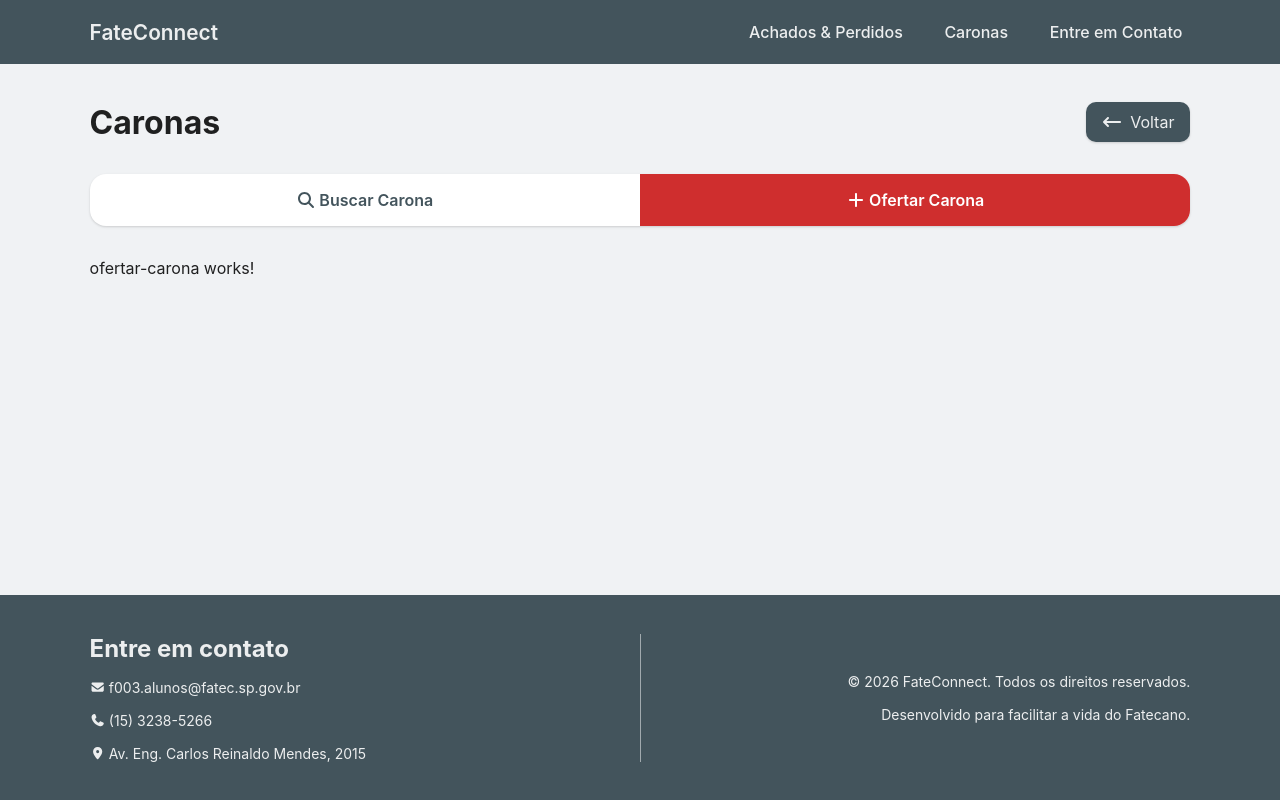
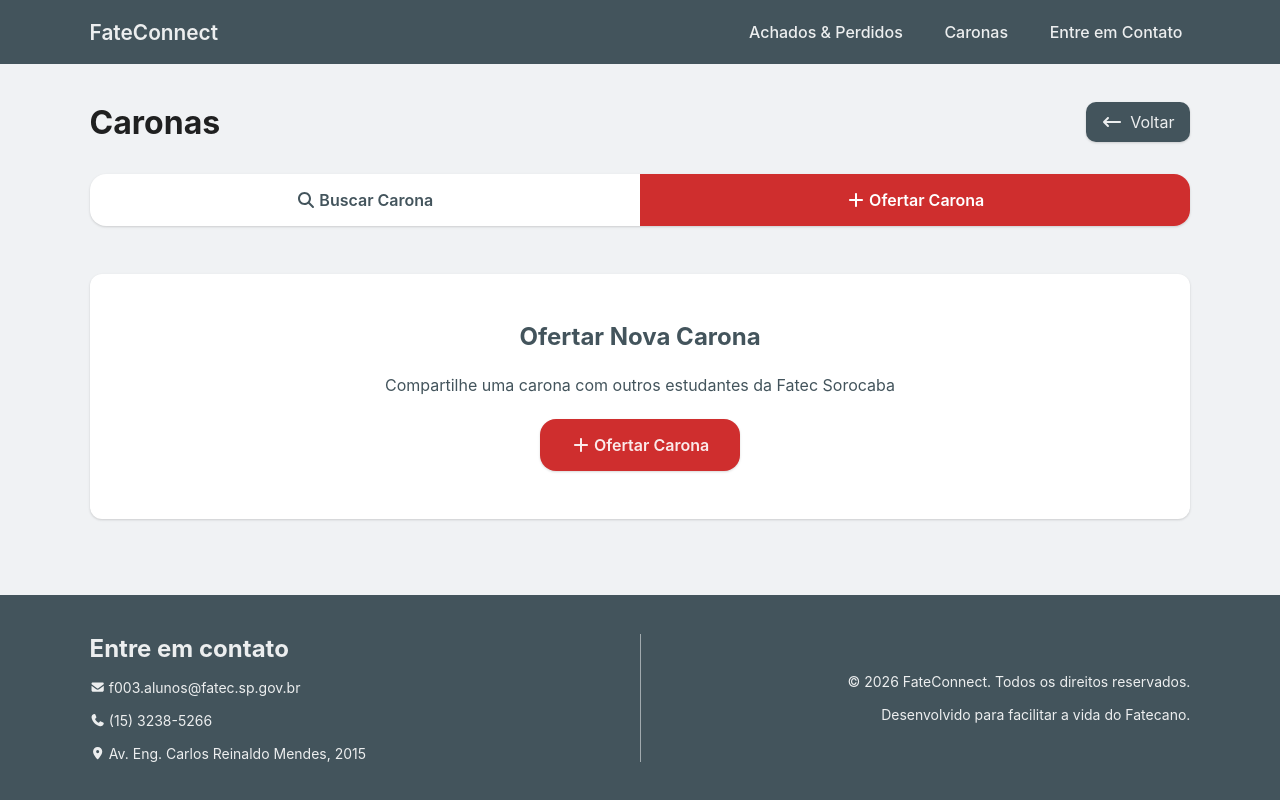
Before and after one commit to victorfob/FateConnect, an Angular app in the folder FateConnect/Front/: page /caronas/ofertar in a window 1280 px wide. Built offline with nearby package versions, Linux system fonts and the light colour scheme.

Commit message:
feat: implementa tela de ofertar carona

```diff
--- a/FateConnect/Front/src/app/pages/caronas/screens/ofertar-carona/ofertar-carona.component.html
+++ b/FateConnect/Front/src/app/pages/caronas/screens/ofertar-carona/ofertar-carona.component.html
@@ -1 +1,13 @@
-<p>ofertar-carona works!</p>
+<div class="ofertar-wrapper">
+  <div class="ofertar-card">
+    <h2>Ofertar Nova Carona</h2>
+    <p>
+      Compartilhe uma carona com outros estudantes da Fatec Sorocaba
+    </p>
+
+    <button class="btn-ofertar" type="button" (click)="onClickOfertar()">
+      <fa-icon [icon]="iconeAdicionar"></fa-icon>
+      Ofertar Carona
+    </button>
+  </div>
+</div>
--- a/FateConnect/Front/src/app/pages/caronas/screens/ofertar-carona/ofertar-carona.component.scss
+++ b/FateConnect/Front/src/app/pages/caronas/screens/ofertar-carona/ofertar-carona.component.scss
@@ -0,0 +1,46 @@
+:host {
+  display: flex;
+  width: 100%;
+}
+
+.ofertar-wrapper {
+  display: flex;
+  margin-top: 16px;
+  width: 100%;
+}
+
+.ofertar-card {
+  display: flex;
+  flex-direction: column;
+  align-items: center;
+  justify-content: center;
+  width: 100%;
+  background: var(--app-fundo-branco);
+  border-radius: 12px;
+  padding: 3rem 1rem;
+  text-align: center;
+  box-shadow: 0 1px 2px rgba(0, 0, 0, 0.06), 0 1px 3px rgba(0, 0, 0, 0.1);
+  color: var(--app-cor-principal);
+  gap: 1.5rem;
+}
+
+.btn-ofertar {
+  display: flex;
+  align-items: center;
+  justify-content: center;
+  gap: 3px;
+  padding: 16px;
+  min-width: 200px;
+  border: 0;
+  border-radius: 16px;
+  color: var(--app-texto-fundo-forte);
+  font-size: 16px;
+  font-weight: 600;
+  background: var(--app-cor-destaque);
+  box-shadow: 0 1px 2px rgba(0, 0, 0, 0.06), 0 1px 3px rgba(0, 0, 0, 0.1);
+  cursor: pointer;
+
+  &:hover {
+    filter: brightness(0.95);
+  }
+}
--- a/FateConnect/Front/src/app/pages/caronas/screens/ofertar-carona/ofertar-carona.component.ts
+++ b/FateConnect/Front/src/app/pages/caronas/screens/ofertar-carona/ofertar-carona.component.ts
@@ -1,11 +1,21 @@
 import { Component } from '@angular/core';
+import { CommonModule } from '@angular/common';
+import { FontAwesomeModule } from '@fortawesome/angular-fontawesome';
+import { faPlus } from '@fortawesome/free-solid-svg-icons';
 
 @Component({
   selector: 'app-ofertar-carona',
-  imports: [],
+  standalone: true,
+  imports: [CommonModule, FontAwesomeModule],
   templateUrl: './ofertar-carona.component.html',
   styleUrl: './ofertar-carona.component.scss'
 })
 export class OfertarCaronaComponent {
 
+  iconeAdicionar = faPlus;
+
+  onClickOfertar(): void {
+    // TODO - abrir formulário/modal para ofertar carona
+    // Placeholder para ação
+  }
 }
```
